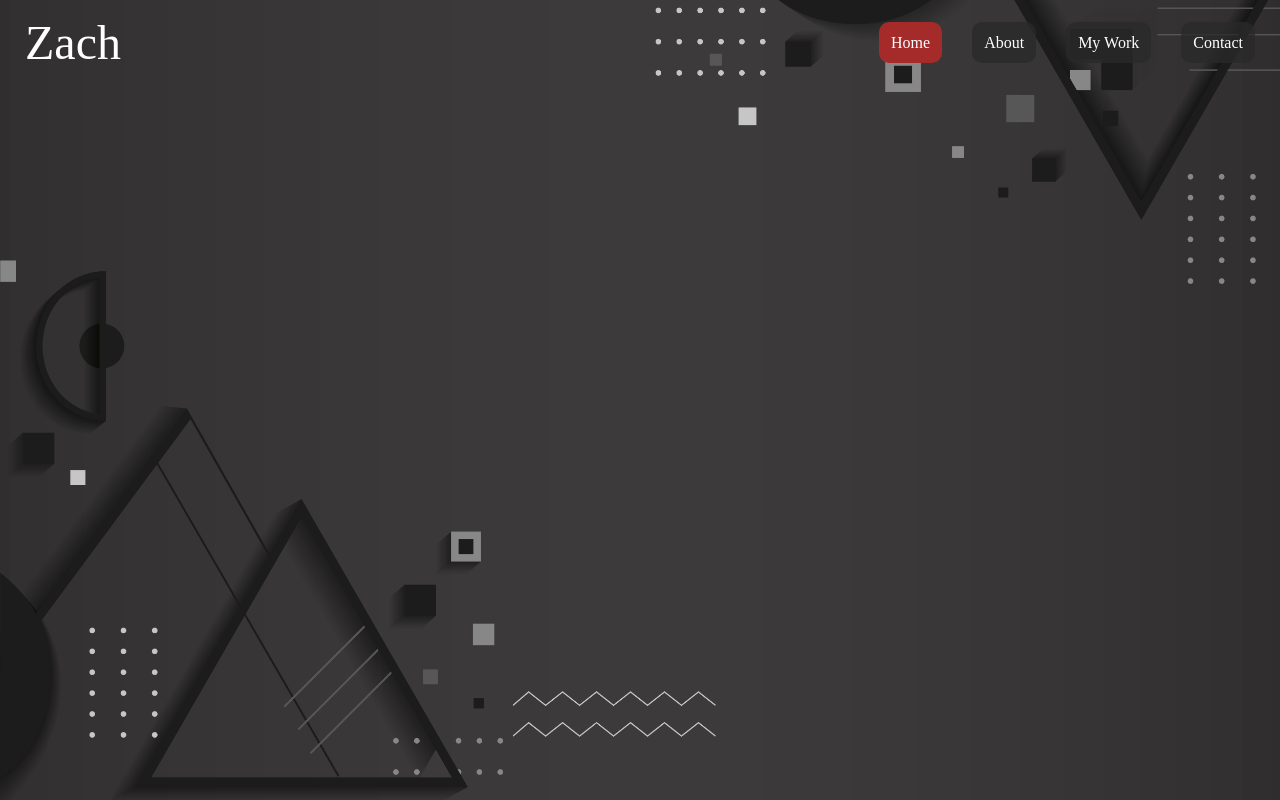
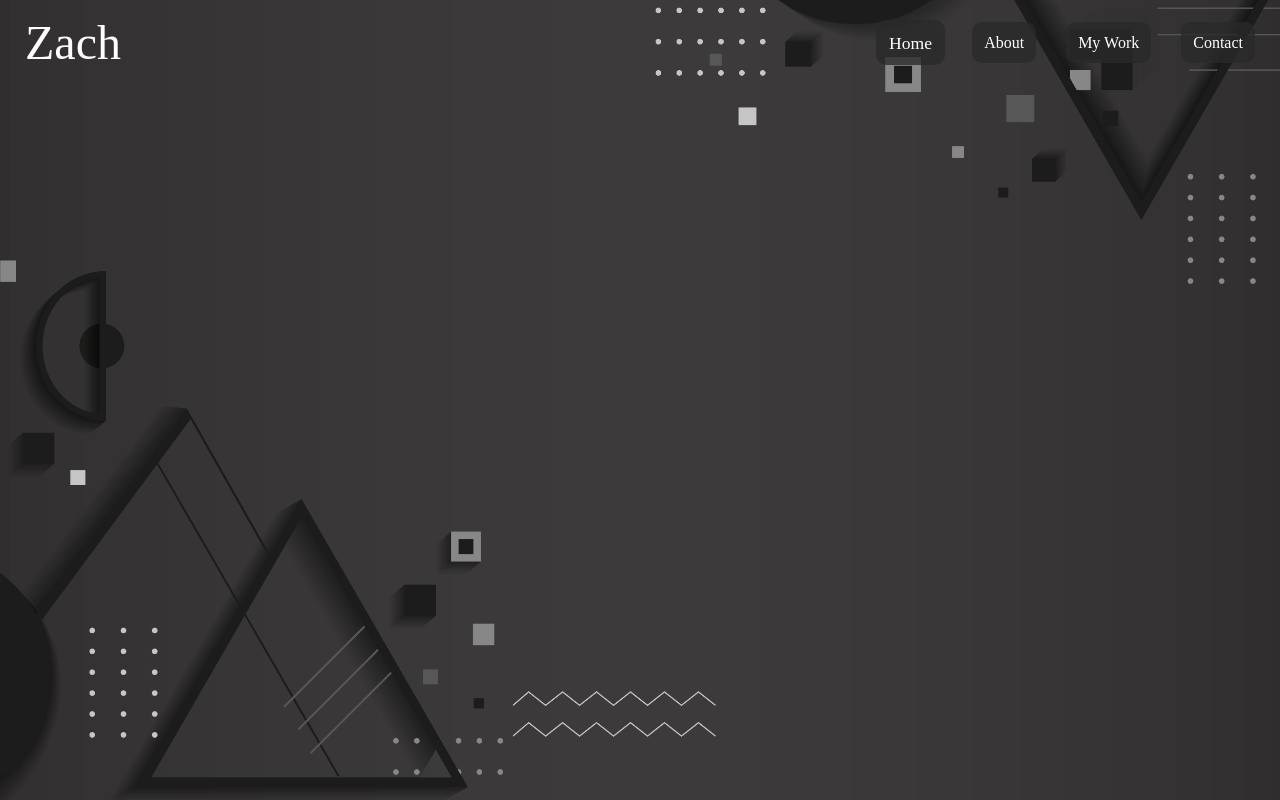
Before and after one commit to zmcghee2/ZachMainRep, a plain HTML site: page index.html in a window 1280 px wide. In both pictures the pointer is over the item "Home". Drawn offline with Linux system fonts and the light colour scheme; a web font is replaced by a local one.

Commit message:
Complete Navbar for Zach's Website

```diff
--- a/style.css
+++ b/style.css
@@ -32,12 +32,13 @@ body{
     padding: 12px 12px;
     border-radius: 10px;
     background-color: rgba(42, 41, 41, 0.781);
-    transition: all 0.5s ease;
 }
-.nav-list li a:hover{
-    background-color: brown;
+.nav-list li a{
+    transition: transform 0.5s ease;
+}
+.nav-list li:hover{
+    transition: transform 0.3s ease;
     transform: scale(1.1);
-
 }
 #website-logo a{
     text-decoration: none;
@@ -45,3 +46,7 @@ body{
     font-weight: 200px;
     color: white;
 }
+#website-logo:hover{
+    transition: transform 0.3s ease;
+    transform: scale(1.1);
+}
```
